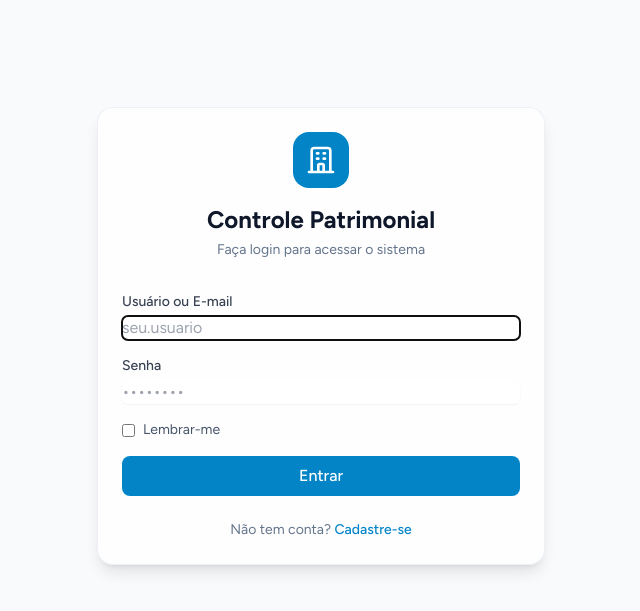
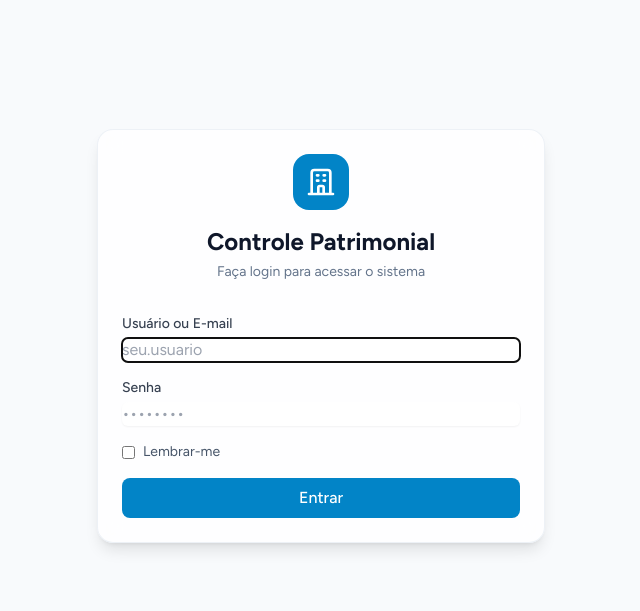
Before and after one commit to rogaciano/controle_patrimonial, a Django app: page /accounts/login/ in a window 1280 px wide. Shown: the part 65-676 px from the top of the page, without its empty margins (319-959 px from the left). Run offline with Django 5.2, Linux system fonts and the light colour scheme; some libraries are stand-ins or nearby versions.

```diff
--- a/config/settings/base.py
+++ b/config/settings/base.py
@@ -124,6 +124,7 @@ ACCOUNT_SIGNUP_FIELDS = ['email*', 'username*']
 ACCOUNT_EMAIL_VERIFICATION = 'none'
 ACCOUNT_LOGIN_METHODS = {'email', 'username'}
 LOGIN_REDIRECT_URL = '/patrimonio/'
+ACCOUNT_ALLOW_REGISTRATION = False
 LOGOUT_REDIRECT_URL = '/accounts/login/'
 
 # --- Logging ---
--- a/templates/account/login.html
+++ b/templates/account/login.html
@@ -56,13 +56,7 @@
             </button>
         </form>
 
-        <div class="mt-6 text-center">
-            <p class="text-sm text-slate-500 dark:text-slate-400">
-                Não tem conta?
-                <a href="{% url 'account_signup' %}"
-                    class="text-primary-600 hover:text-primary-700 font-medium">Cadastre-se</a>
-            </p>
-        </div>
+
     </div>
 </div>
 {% endblock %}
```
